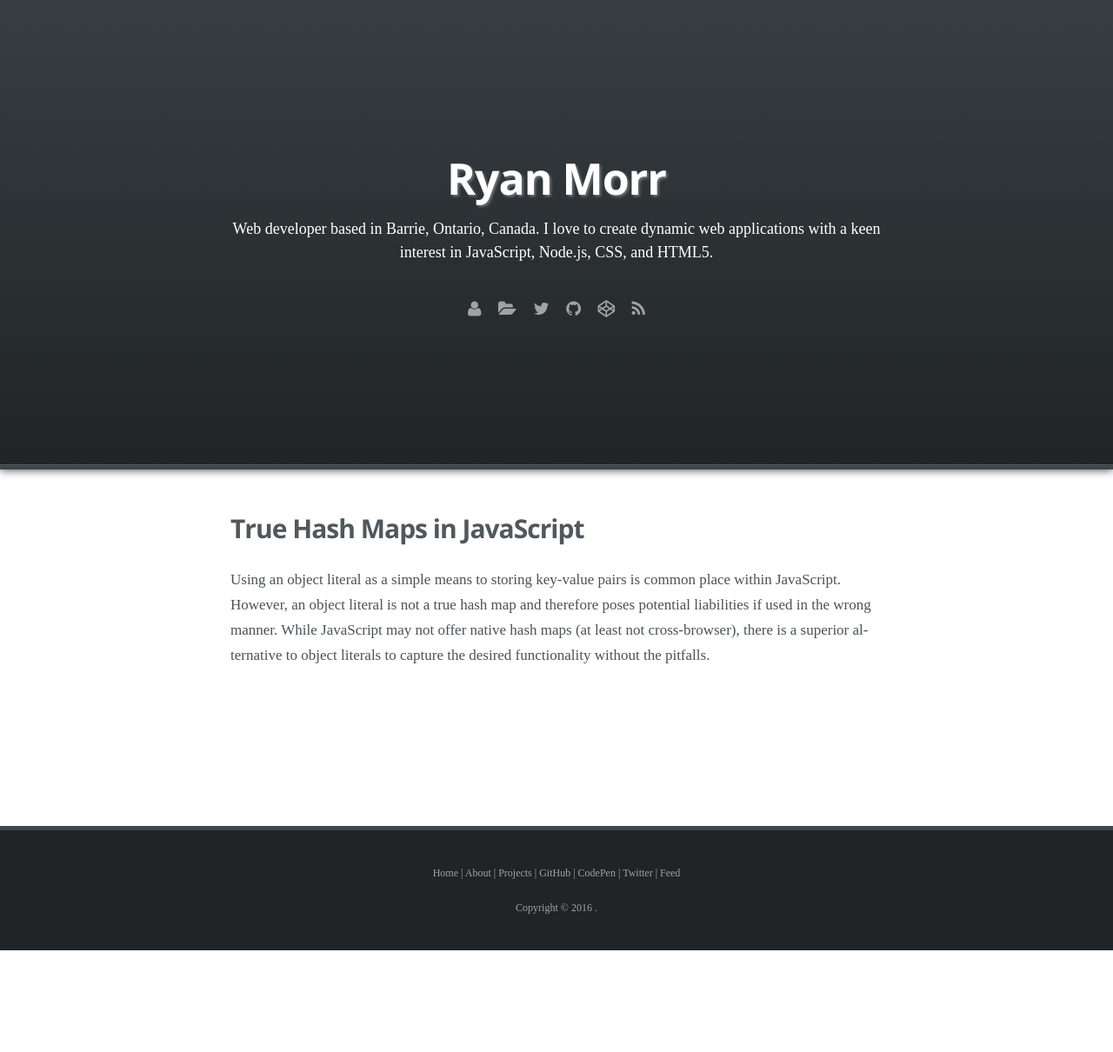
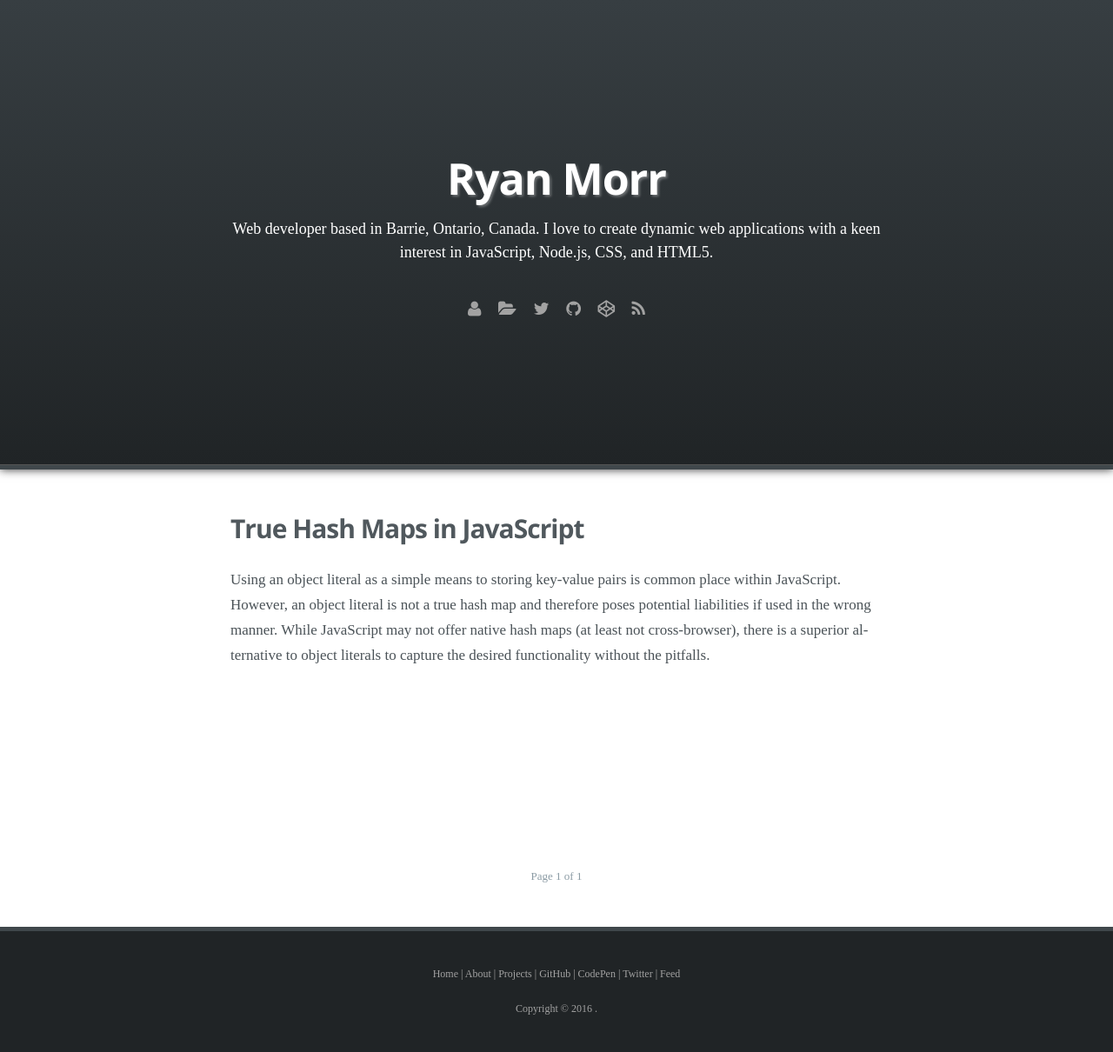
Before and after one commit to ryanmorr/ryanmorr.github.io, a Jekyll site: the page built from index.html, in a window 1280 px wide. Shown: the whole page at 87% size. Built offline with Jekyll 4.4.1, drawn with Linux system fonts in a browser that asks for light colours; some web fonts are replaced; the list of posts is cut into pages by our own code; before the commit the page ends 1093 px from its top, so only the background shows below that.

Commit message:
Add pagination

```diff
--- a/index.html
+++ b/index.html
@@ -15,3 +15,13 @@
         </article>
     {% endfor %}
 </main>
+
+<nav class="pagination" role="pagination">
+    <span class="page-number">Page {{ paginator.page }} of {{ paginator.total_pages }}</span>
+    {% if paginator.previous_page %}
+        <a class="button newer-posts" href="{{ paginator.previous_page_path }}"><i class="fa fa-angle-double-left"></i> Newer Posts</a>
+    {% endif %}
+    {% if paginator.next_page %}
+        <a class="button older-posts" href="{{ paginator.next_page_path }}">Older Posts <i class="fa fa-angle-double-right"></i></a>
+    {% endif %}
+</nav>
```
